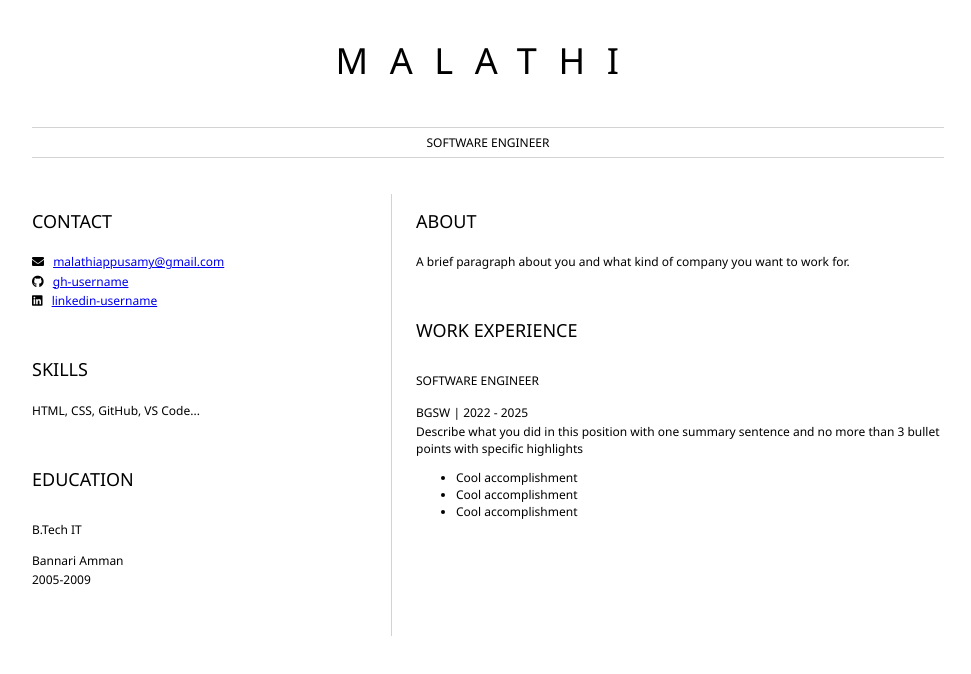
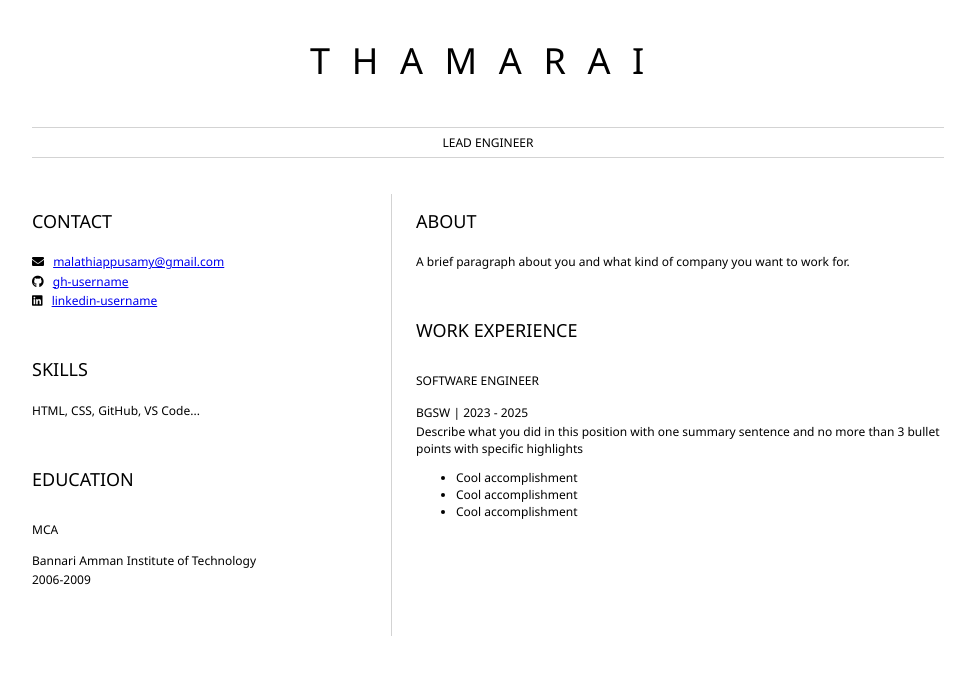
Before and after one commit to Malathi-Cloud/azure_build_your_resume, a plain HTML site: page index.html in a window 1280 px wide. Shown: the whole page, without its empty margins (152-1123 px from the left). Drawn offline with Linux system fonts and the light colour scheme.

Commit message:
Update index.html

```diff
--- a/index.html
+++ b/index.html
@@ -8,9 +8,9 @@
 	<body>
 		<header id="header">
 			<!-- resume header with your name and title -->
-			<h1>MALATHI</h1>
+			<h1>THAMARAI</h1>
 			<hr>
-			SOFTWARE ENGINEER
+			LEAD ENGINEER
 			<hr>
 		</header>
 		<main>
@@ -39,12 +39,12 @@
 				<section>
 					<h2>EDUCATION</h2>
 					<!-- your education -->
-                    <h3>B.Tech IT</h3>
+                    <h3>MCA</h3>
                     <p>
-                        Bannari Amman
+                        Bannari Amman Institute of Technology
                     </p>
                     <p>
-                        2005-2009
+                        2006-2009
                     </p>
 				</section>
 			</article>
@@ -59,7 +59,7 @@
 					<!-- your work experience -->
                     <h3>SOFTWARE ENGINEER</h3>
                     <p>
-                           BGSW | 2022 - 2025
+                           BGSW | 2023 - 2025
                     </p>
                     <p>
                             Describe what you did in this position with one summary sentence and no more than 3 bullet points with specific highlights
```
